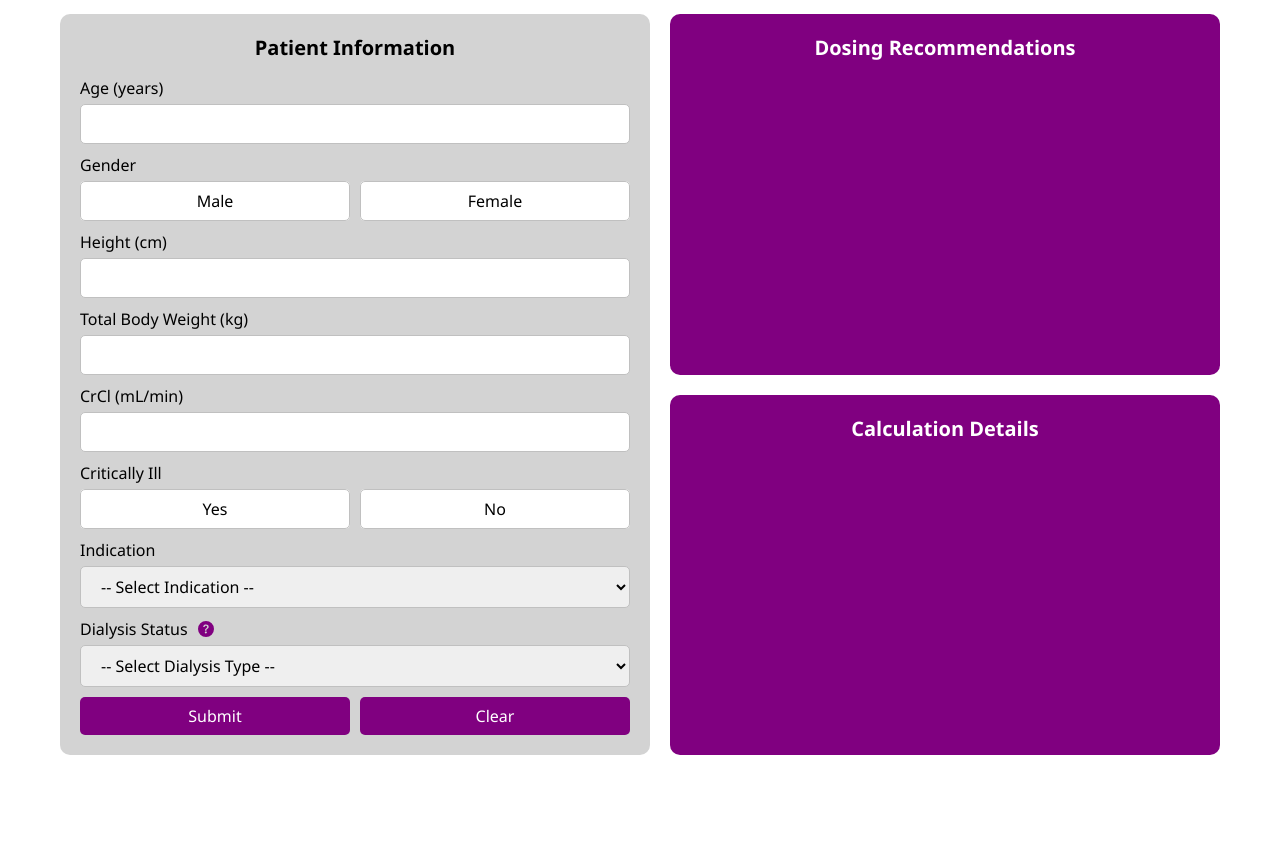
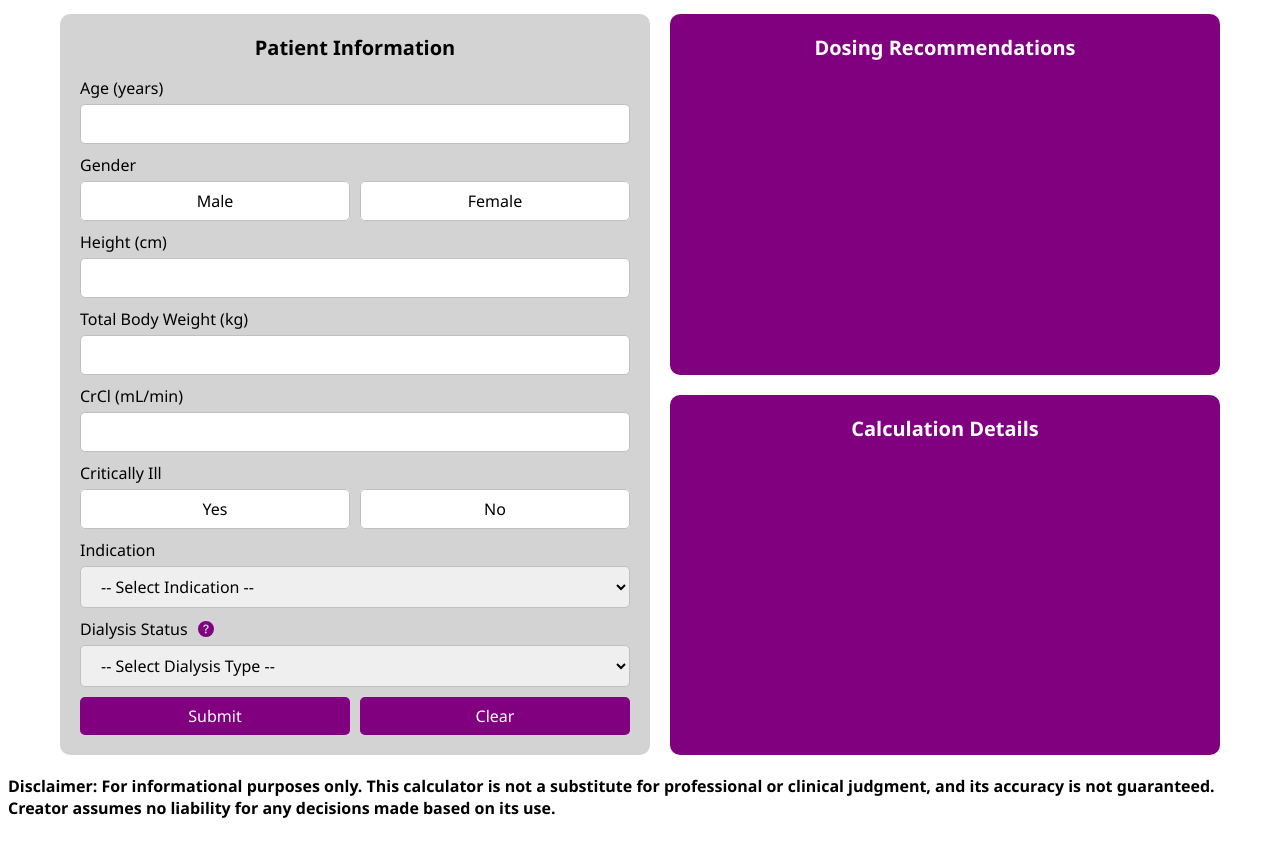
Before and after one commit to Cjboyle4/pharmacy-calculators, a plain HTML site: page index.html in a window 1280 px wide. Shown: the part 143-999 px from the top of the page. Before the commit the page ends 926 px from the top, so only its background shows below. Drawn offline with Linux system fonts and the light colour scheme.

Commit message:
index.html

```diff
--- a/index.html
+++ b/index.html
@@ -158,6 +158,7 @@
             </div>
         </div>
     </div>
+    <h6 class='disclaimer'>Disclaimer: For informational purposes only. This calculator is not a substitute for professional or clinical judgment, and its accuracy is not guaranteed. Creator assumes no liability for any decisions made based on its use.</h3>
 
     <script src="script.js"></script>
 </body>
```
